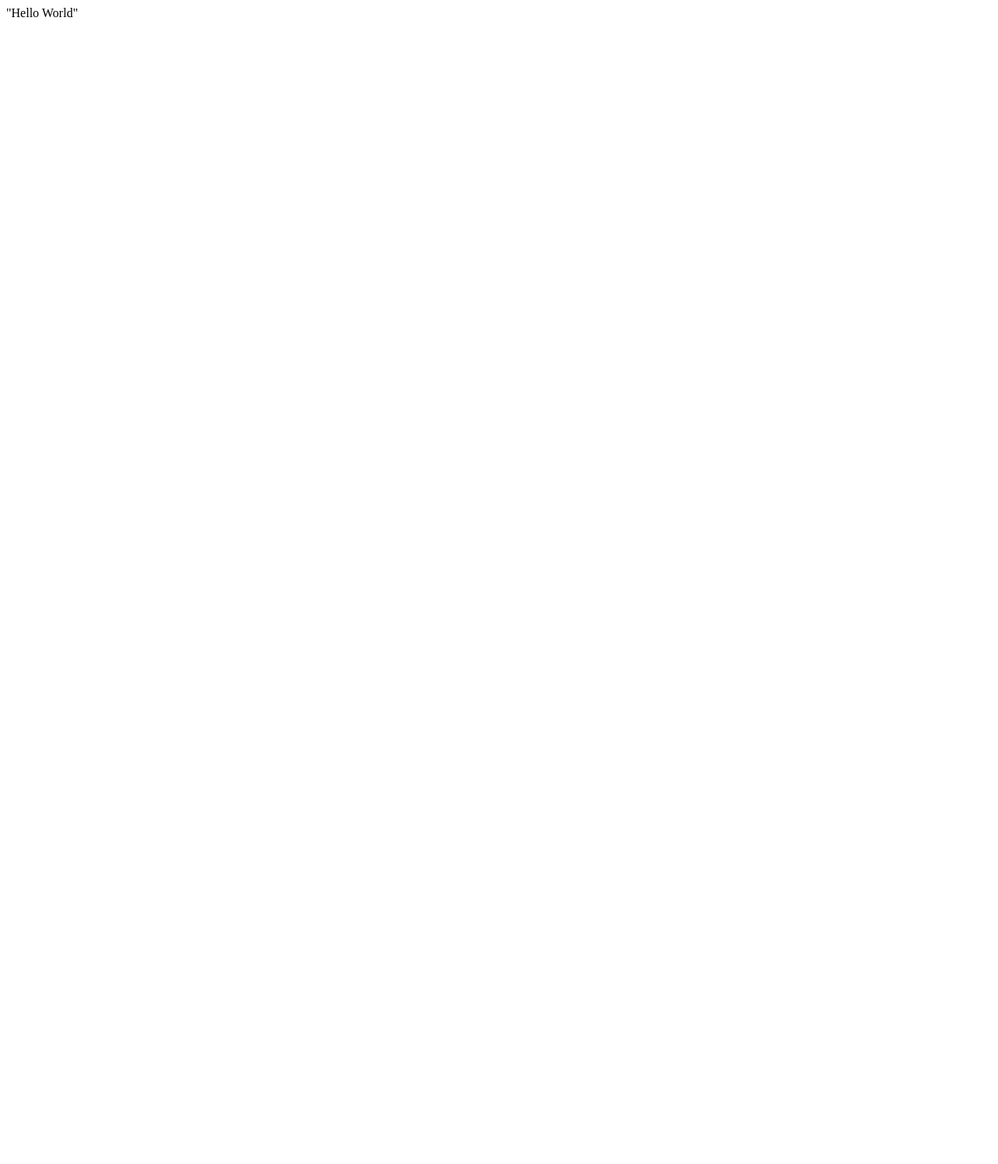
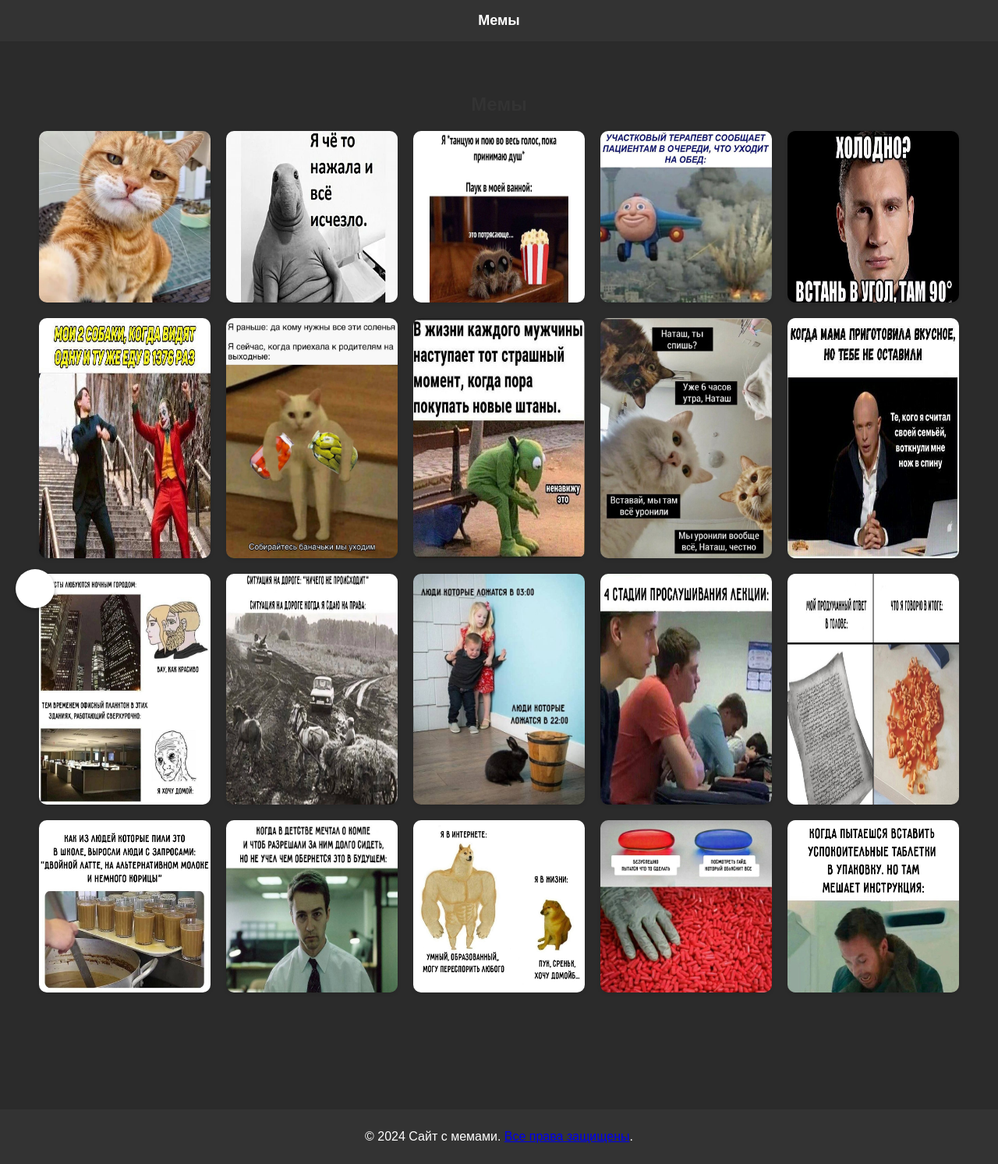
Before and after one commit to drChoko/memespage.github.io, a plain HTML site: page index.html in a window 1280 px wide. Shown: the whole page at 78% size. Before the commit the page ends 800 px from the top, so only its background shows below. Drawn offline with Linux system fonts and the light colour scheme.

Commit message:
Update index.html

```diff
--- a/index.html
+++ b/index.html
@@ -1 +1,61 @@
-"Hello World"
+<!DOCTYPE html>
+<html lang="en">
+<head>
+    <meta charset="UTF-8">
+    <meta name="viewport" content="width=device-width, initial-scale=1.0">
+    <title>Мемы</title>
+    <link rel="stylesheet" href="styles.css">
+</head>
+<body>
+    <header>
+        <nav>
+            <ul>
+                <li><a href="#memes">Мемы</a></li>
+            </ul>
+        </nav>
+    </header>
+
+    <section id="memes" class="section">
+        <h2>Мемы</h2>
+        <div class="memes-gallery">
+         <img src="images/meme1.jpg" alt="Мем 1">
+            <img src="images/meme2.jpg" alt="Мем 2">
+            <img src="images/meme3.jpg" alt="Мем 3">
+            <img src="images/meme4.jpg" alt="Мем 4">
+            <img src="images/meme5.jpg" alt="Мем 5">
+            <img src="images/meme6.jpg" alt="Мем 6">
+            <img src="images/meme7.jpg" alt="Мем 7">
+            <img src="images/meme8.jpg" alt="Мем 8">
+            <img src="images/meme9.jpg" alt="Мем 9">
+            <img src="images/meme10.jpg" alt="Мем 10">
+            <img src="images/meme11.jpg" alt="Мем 11">
+            <img src="images/meme12.jpg" alt="Мем 12">
+            <img src="images/meme13.jpg" alt="Мем 13">
+            <img src="images/meme14.jpg" alt="Мем 14">
+            <img src="images/meme15.jpg" alt="Мем 15">
+            <img src="images/meme16.jpg" alt="Мем 16">
+            <img src="images/meme17.jpg" alt="Мем 17">
+            <img src="images/meme18.jpg" alt="Мем 18">
+            <img src="images/meme19.jpg" alt="Мем 19">
+            <img src="images/meme20.jpg" alt="Мем 20">
+        </div>
+    </section>
+
+<footer>
+    <p>&copy; 2024 Сайт с мемами. <a href="#" id="openImage">Все права защищены</a>.</p>
+</footer>
+    <!-- Кнопка переключения темы -->
+    <button id="themeToggle" class="theme-toggle"></button>
+
+    <script>
+        document.getElementById('themeToggle').addEventListener('click', function() {
+            document.body.classList.toggle('dark-mode');
+            if (document.body.classList.contains('dark-mode')) {
+                document.body.style.backgroundColor = '#fff';
+            } else {
+                document.body.style.backgroundColor = '#2b2b2b';
+            }
+        });
+    </script>
+</body>
+</html>
```
